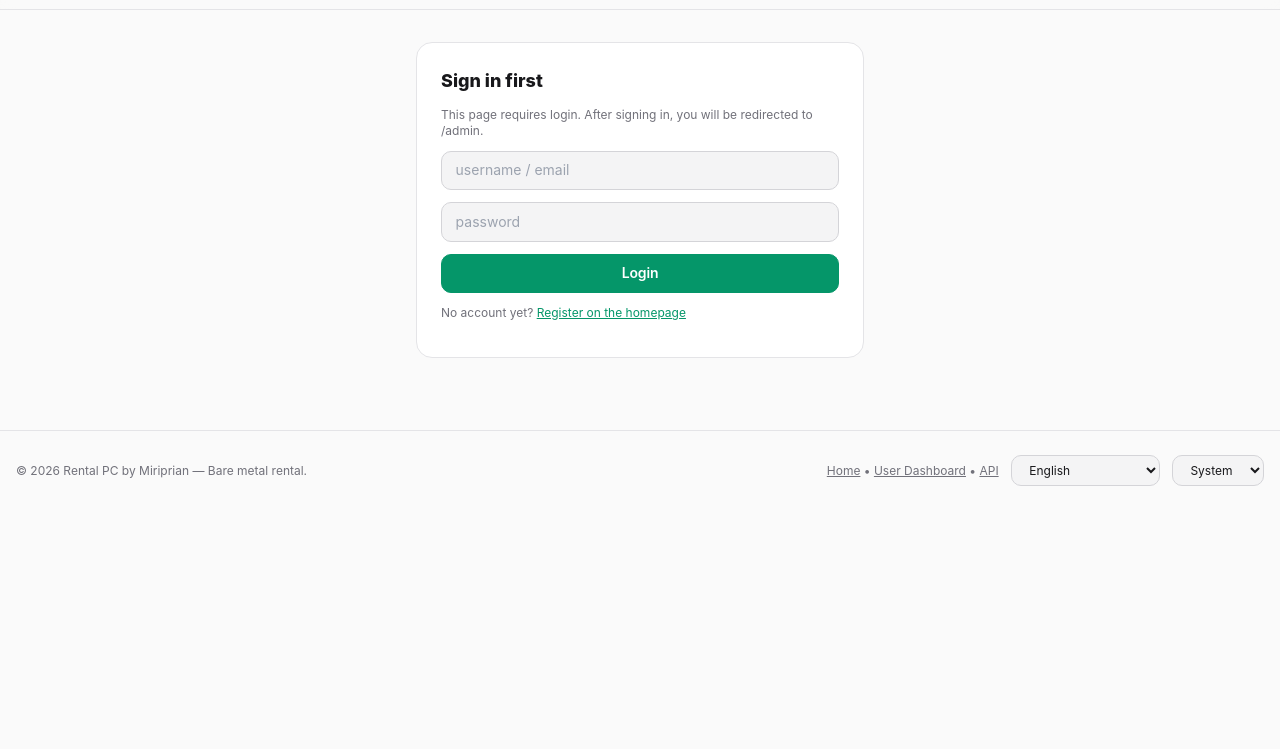
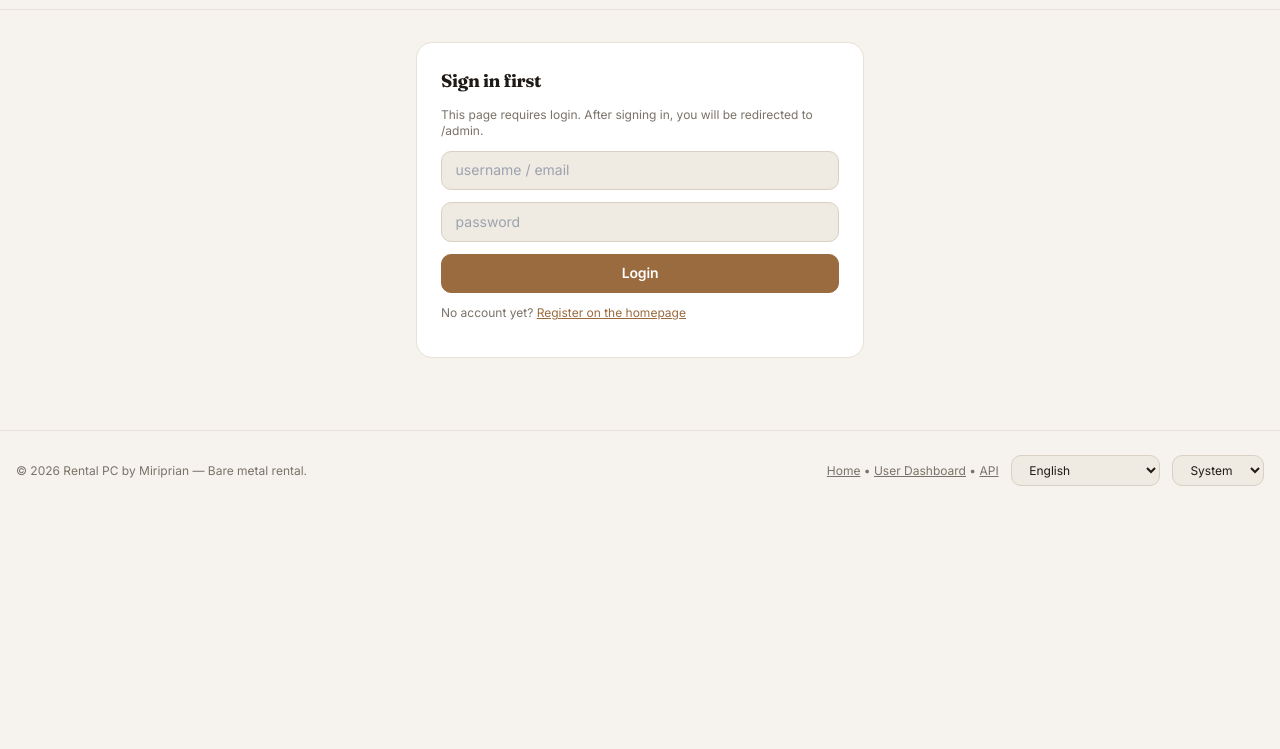
Before and after one commit to Miriprian/rentalrdp, a website: page public/admin.html in a window 1280 px wide. Shown: the part 51-800 px from the top of the page. Drawn offline with nearby package versions, Linux system fonts and the light colour scheme; no server answers.

Commit message:
redesign: palet warm editorial, font Fraunces/Inter, aksen bronze

```diff
--- a/public/admin.html
+++ b/public/admin.html
@@ -13,6 +13,9 @@
 <style>
   .mono{font-family:ui-monospace,Menlo,Consolas,monospace}
 </style>
+<link rel="preconnect" href="https://fonts.googleapis.com"/>
+<link rel="preconnect" href="https://fonts.gstatic.com" crossorigin/>
+<link href="https://fonts.googleapis.com/css2?family=Fraunces:opsz,wght@9..144,400;9..144,600;9..144,700&family=Inter:wght@400;500;600&display=swap" rel="stylesheet"/>
 </head>
 <body class="min-h-screen">
 <header class="sticky top-0 z-40 bg-slate-950/85 backdrop-blur border-b border-slate-800">
--- a/public/css/theme.css
+++ b/public/css/theme.css
@@ -4,48 +4,53 @@ html { scroll-behavior: smooth; }
 
 :root {
   --font-sans: "Inter", "SF Pro Text", "Segoe UI", system-ui, -apple-system, sans-serif;
+  --font-display: "Fraunces", "Times New Roman", Georgia, serif;
   --font-mono: "JetBrains Mono", "SF Mono", ui-monospace, Menlo, Consolas, monospace;
 }
 
 html[data-theme="dark"] {
   color-scheme: dark;
-  --c-bg: #0a0a0b;
-  --c-card: #141416;
-  --c-ui: #1f1f23;
-  --c-ui-hover: #2a2a2f;
-  --c-muted-bg: #3a3a40;
-  --c-border: #232327;
-  --c-border-2: #323238;
-  --c-text: #f5f5f7;
-  --c-text-sub: #b8b8bf;
-  --c-text-muted: #8a8a93;
-  --c-text-faint: #6b6b75;
-  --c-accent: #34d399;
-  --c-accent-hover: #6ee7b7;
-  --c-accent-soft: rgba(52, 211, 153, 0.12);
-  --c-red: #f87171;
-  --c-amber: #fbbf24;
+  --c-bg: #121110;
+  --c-card: #1c1a18;
+  --c-ui: #262320;
+  --c-ui-hover: #322e2a;
+  --c-muted-bg: #403b36;
+  --c-border: #2a2724;
+  --c-border-2: #3a3632;
+  --c-text: #f2efe9;
+  --c-text-sub: #c9c3b8;
+  --c-text-muted: #9a9388;
+  --c-text-faint: #6e685f;
+  --c-accent: #d4a574;
+  --c-accent-hover: #e2b98a;
+  --c-accent-soft: rgba(212, 165, 116, 0.14);
+  --c-green: #6fa87a;
+  --c-green-soft: rgba(111, 168, 122, 0.14);
+  --c-red: #e07a6e;
+  --c-amber: #e0b36e;
   --c-card-tint: transparent;
 }
 
 html[data-theme="light"] {
   color-scheme: light;
-  --c-bg: #fafafa;
+  --c-bg: #f6f3ee;
   --c-card: #ffffff;
-  --c-ui: #f4f4f5;
-  --c-ui-hover: #e4e4e7;
-  --c-muted-bg: #d4d4d8;
-  --c-border: #e4e4e7;
-  --c-border-2: #d4d4d8;
-  --c-text: #18181b;
-  --c-text-sub: #3f3f46;
-  --c-text-muted: #71717a;
-  --c-text-faint: #a1a1aa;
-  --c-accent: #059669;
-  --c-accent-hover: #047857;
-  --c-accent-soft: rgba(5, 150, 105, 0.08);
-  --c-red: #dc2626;
-  --c-amber: #b45309;
+  --c-ui: #efeae2;
+  --c-ui-hover: #e5dfd5;
+  --c-muted-bg: #d8d0c4;
+  --c-border: #e7e1d8;
+  --c-border-2: #d8d0c4;
+  --c-text: #1f1a16;
+  --c-text-sub: #4a423a;
+  --c-text-muted: #7a7268;
+  --c-text-faint: #a8a096;
+  --c-accent: #9a6b3f;
+  --c-accent-hover: #7d5530;
+  --c-accent-soft: rgba(154, 107, 63, 0.10);
+  --c-green: #5a8a63;
+  --c-green-soft: rgba(90, 138, 99, 0.10);
+  --c-red: #a64b3f;
+  --c-amber: #9a7a3f;
   --c-card-tint: transparent;
 }
 
@@ -84,6 +89,7 @@ html[data-theme] body {
   -webkit-font-smoothing: antialiased;
   text-rendering: optimizeLegibility;
 }
+h1, h2, h3, .display { font-family: var(--font-display); font-weight: 600; letter-spacing: -0.02em; }
 html[data-theme] ::selection { background: var(--c-accent-soft); }
 
 /* Tombol */
@@ -125,7 +131,7 @@ select.input { cursor: pointer; }
   font-size: .6875rem; font-weight: 600; padding: .18rem .5rem;
   border-radius: .375rem; white-space: nowrap; line-height: 1.2; letter-spacing: .01em;
 }
-.chip-emerald { background: var(--c-accent-soft); color: var(--c-accent); border: 1px solid color-mix(in srgb, var(--c-accent) 30%, transparent); }
+.chip-emerald { background: var(--c-green-soft); color: var(--c-green); border: 1px solid color-mix(in srgb, var(--c-green) 30%, transparent); }
 .chip-red { background: color-mix(in srgb, var(--c-red) 12%, transparent); color: var(--c-red); border: 1px solid color-mix(in srgb, var(--c-red) 30%, transparent); }
 .chip-amber { background: color-mix(in srgb, var(--c-amber) 12%, transparent); color: var(--c-amber); border: 1px solid color-mix(in srgb, var(--c-amber) 30%, transparent); }
 .chip-slate { background: var(--c-ui); color: var(--c-text-muted); border: 1px solid var(--c-border); }
@@ -167,7 +173,7 @@ select.input { cursor: pointer; }
 
 /* Indikator online agent */
 .dot { display: inline-block; width: .5rem; height: .5rem; border-radius: 9999px; vertical-align: middle; }
-.dot-on { background: var(--c-accent); }
+.dot-on { background: var(--c-green); }
 .dot-off { background: var(--c-muted-bg); }
 
 /* Hero (tanpa glow berlebih) */
```
Also changed, not shown: public/app.html (+3 -0 lines), public/index.html (+3 -0 lines).
